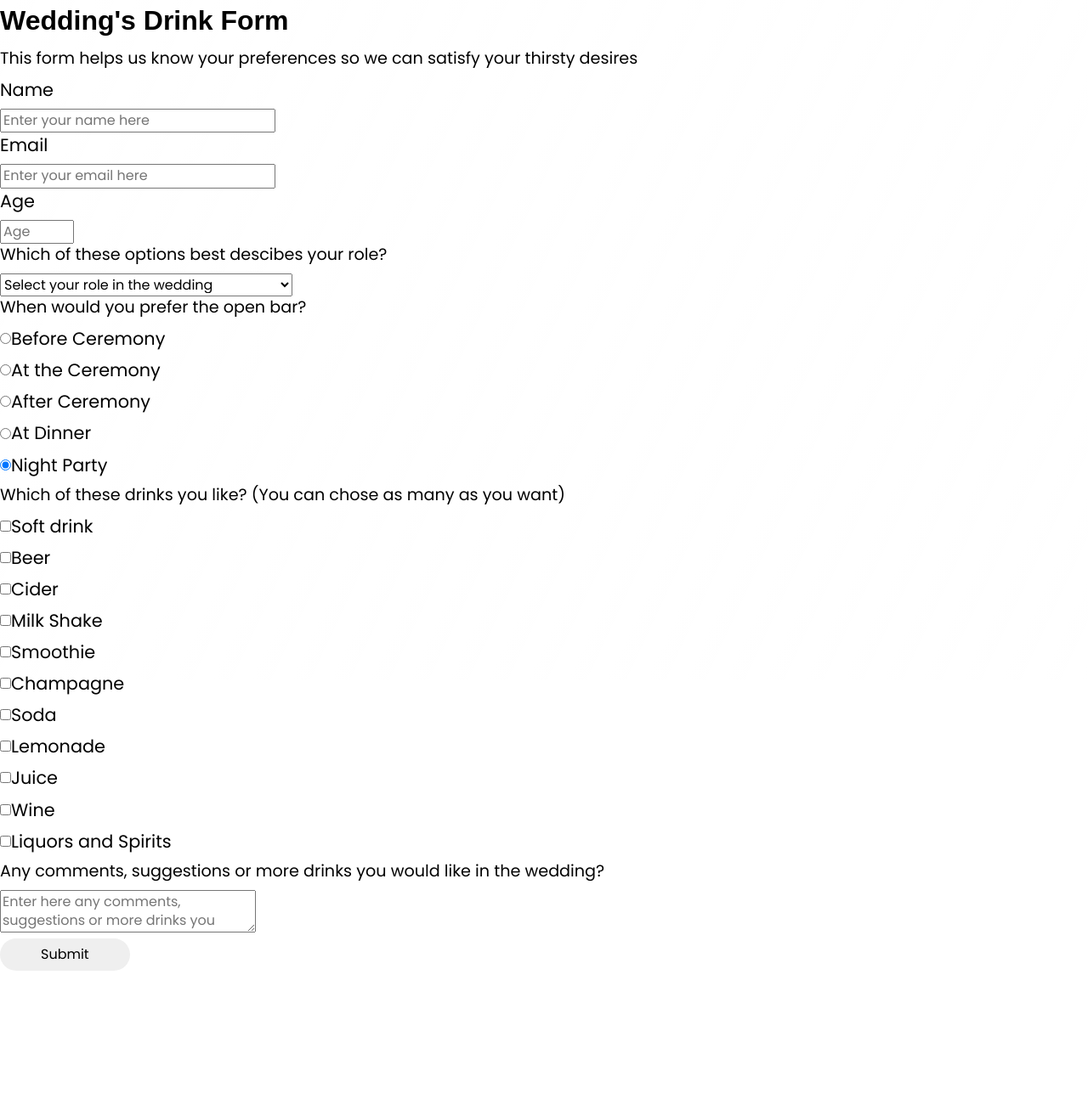
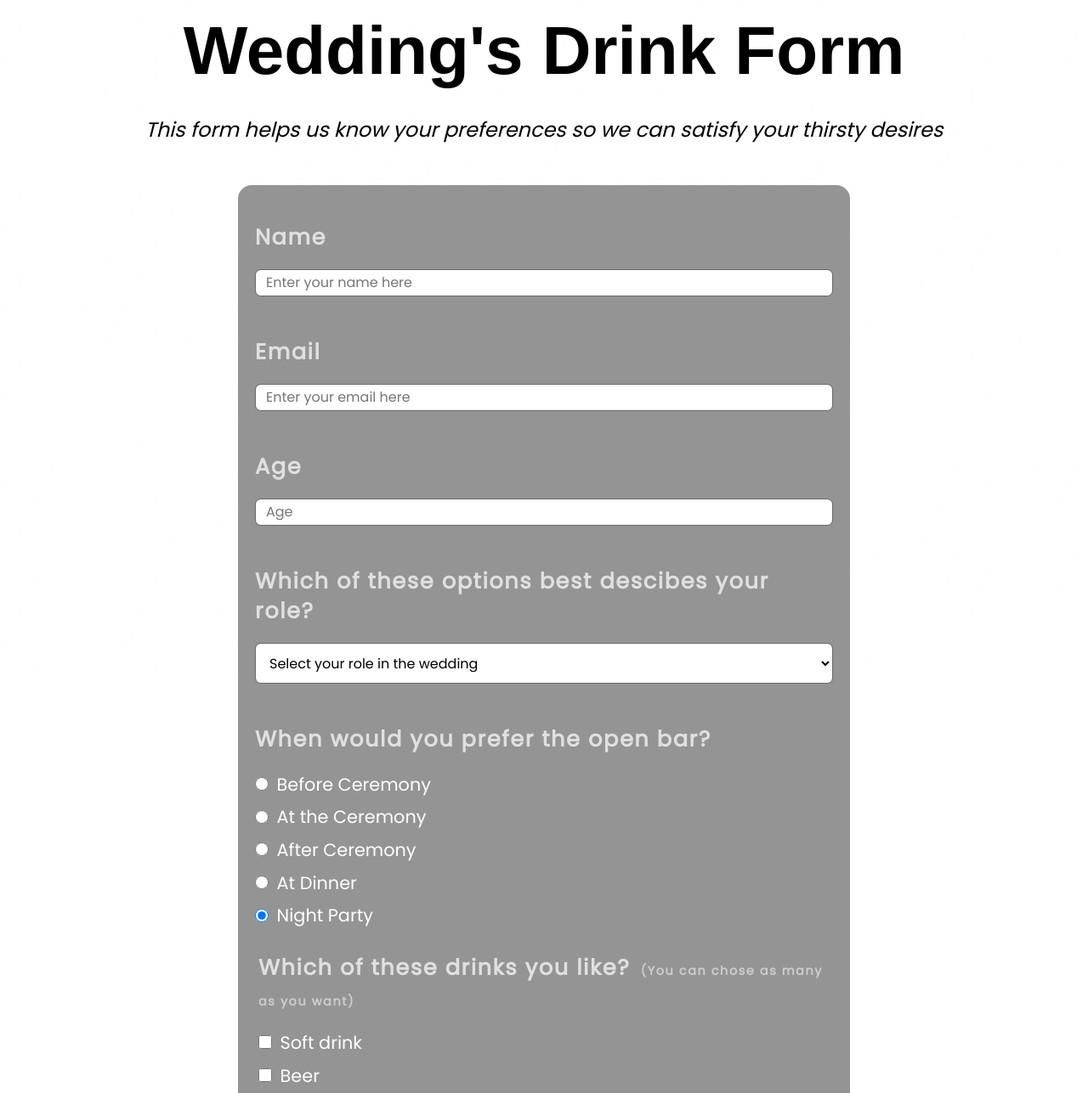
Before and after one commit to TheWalKer-TW/Survey-Form, a plain HTML site: page code/index.html in a window 1280 px wide. Shown: the top 1287 px of the page at 85% size. Before the commit the page ends 1143 px from the top, so only its background shows below. Drawn offline with Linux system fonts and the light colour scheme; a web font is replaced by a local one.

Commit message:
Finished

```diff
--- a/code/index.html
+++ b/code/index.html
@@ -7,7 +7,7 @@
     <link rel="stylesheet" href="style.css">
 </head>
 <body>
-    <header>
+    <header class="header">
         <h1 id="title">Wedding's Drink Form</h1>
         <p id="description">This form helps us know your preferences so we can satisfy your thirsty desires</p>
     </header>
--- a/code/style.css
+++ b/code/style.css
@@ -40,11 +40,13 @@ h1{
     font-weight: 900;
     line-height: 1.5;
     margin-top: 0;
-    margin-bottom: 0.5rem;
+    margin-bottom: 1rem;
+    text-align: center;
+    font-size: 5rem;
 }
 
 p{
-    font-size: 1.2rem;
+    font-size: 1.5rem;
     margin-top: 0;
     margin-bottom: 0.5rem;
 }
@@ -53,7 +55,7 @@ label{
     display: flex;
     align-items: center;
     font-size: 1.3rem;
-    margin-bottom: 0.5rem;
+    margin-bottom: 0.6rem;
 }
 
 input,
@@ -71,3 +73,98 @@ button{
     border-radius: 2rem;
     padding: 0.5rem 3rem;
 }
+
+.container{
+    width: 100%;
+    max-width: 45rem;
+    margin: 3rem auto 0 auto;
+}
+
+header{
+    padding: 0 1rem;
+    margin-bottom: 2rem;
+}
+
+#description{
+    font-style: italic;
+    font-weight: 200;
+    text-shadow: 1px 1px 1px rgba(197, 197, 197, 0.2);
+    text-align: center;
+}
+
+.hint{
+    margin-left: 0.25rem;
+    font-size: 0.9rem;
+    color: #f1f1f19a;
+}
+
+form{
+    color: rgb(255, 255, 255);
+    background-color: #30303083;
+    padding: 1.5rem 1rem;
+    border-radius: 1rem;
+}
+
+.form_div{
+    margin: 0 auto 1.5rem auto;
+    padding: 0.25rem;
+}
+
+.form-input{
+    display: block;
+    width: 100%;
+    height: 2rem;
+    padding: 0.5rem 0.75rem;
+    color: black;
+    background-color: rgb(255, 255, 255);
+    background-clip: padding-box;
+    border: 1px solid rgb(104, 104, 104);
+    border-radius: 0.4rem;
+}
+
+.form_radio-input,
+.form_checkbox-input{
+    display: inline-block;
+    margin-right: 0.6rem;
+    min-height: 1.5rem;
+    min-width: 1rem;
+}
+
+.form_textarea-input{
+    min-height: 10rem;
+    width: 100%;
+    padding: 0.75rem;
+    resize: vertical;
+}
+
+.form-submit_button{
+    display: block;
+    width: 100%;
+    padding: 0.75rem;
+    background-color: #30303083;
+    color: white;
+    font-size: 1.25rem;
+    font-weight: bold;
+    cursor: pointer;
+    margin-top: 2rem;
+}
+
+#name-label,
+#email-label,
+#number-label,
+div>p{
+    font-size: 1.6rem;
+    font-weight: bold;
+    letter-spacing: 0.1rem;
+    margin-bottom: 1.2rem;
+    margin-top: 1rem;
+    color: rgba(255, 255, 255, 0.719);
+}
+
+#name-label{
+    margin-top: 1rem;
+}
+
+#dropdown{
+    min-height: 3rem;
+}
```
